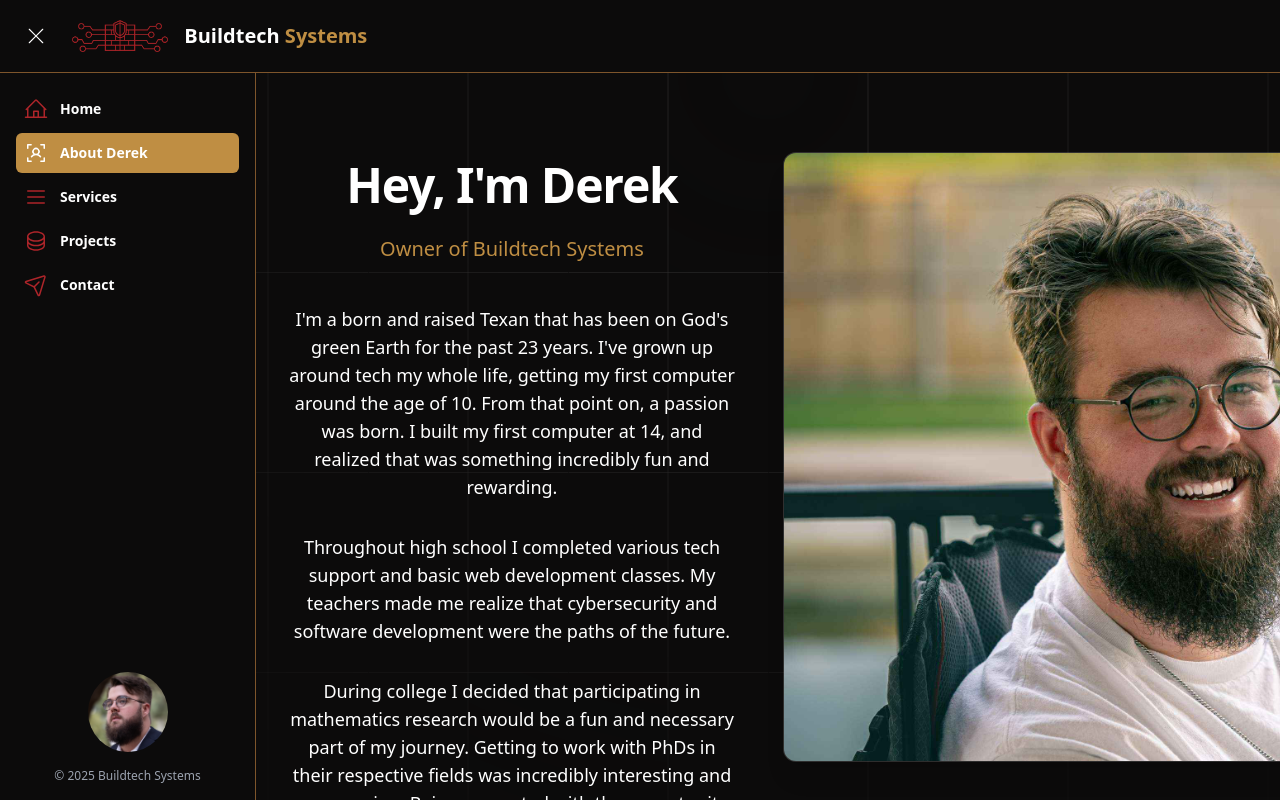
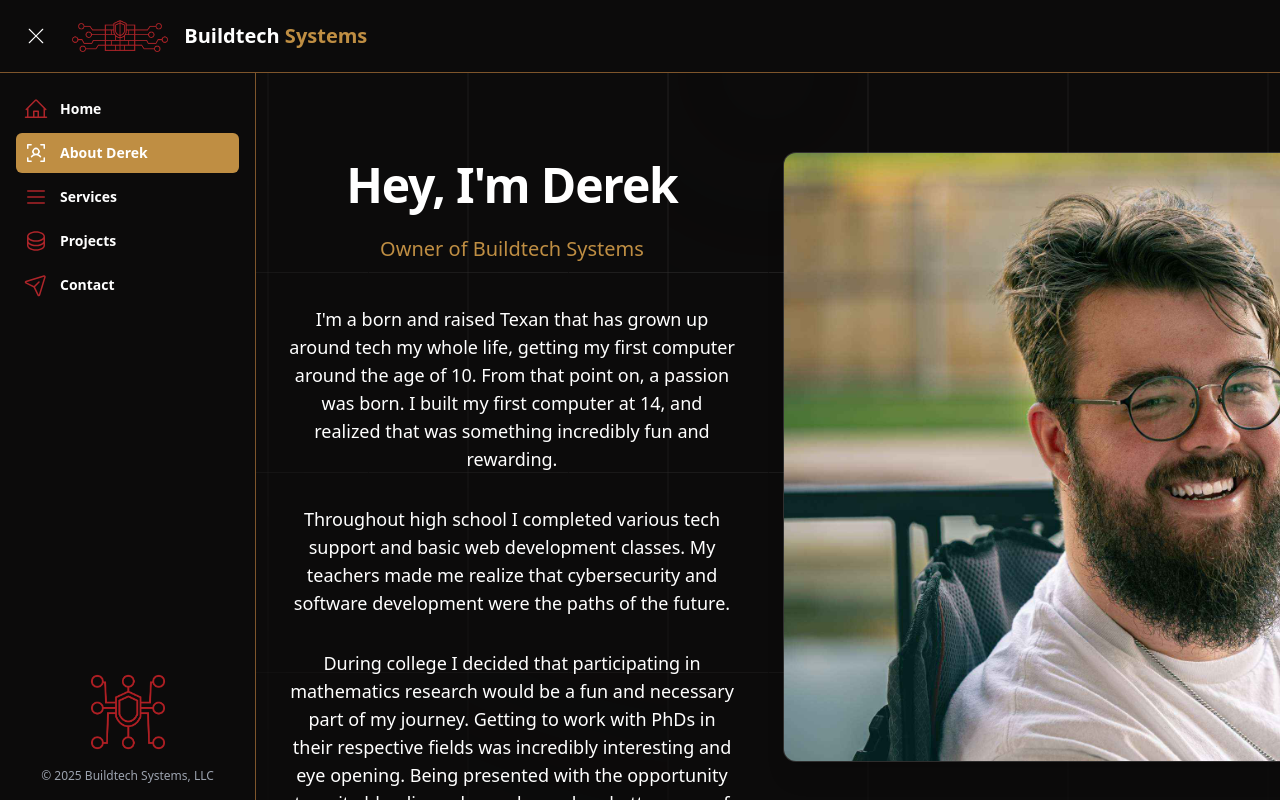
Before and after one commit to DKH707/buildtechwebsite, a React (Vite) app in the folder client/: page /about in a window 1280 px wide. Built offline with nearby package versions, Linux system fonts and the light colour scheme; no server answers; a web font is replaced by a local one.

Commit message:
Update branding and add functional year

```diff
--- a/client/src/Components/AboutPage.jsx
+++ b/client/src/Components/AboutPage.jsx
@@ -113,8 +113,7 @@ export default function AboutPage() {
               <div className="lg:pr-4">
                 <div className="max-w-xl text-lg text-text lg:max-w-lg">
                   <p>
-                    I'm a born and raised Texan that has been on God's green Earth
-                    for the past 23 years. I've grown up around tech my whole
+                    I'm a born and raised Texan that has grown up around tech my whole
                     life, getting my first computer around the age of 10. From
                     that point on, a passion was born. I built my first computer
                     at 14, and realized that was something incredibly fun and
--- a/client/src/Components/Navigation.jsx
+++ b/client/src/Components/Navigation.jsx
@@ -48,6 +48,8 @@ export default function Navigation() {
   const toggleSidebar = () => {
     setSidebarOpen(!sidebarOpen);
   };
+
+  const year = new Date().getFullYear()
 
   return (
     <div className="flex h-screen flex-col bg-bground">
@@ -127,9 +129,9 @@ export default function Navigation() {
                 </ul>
               </li>
               <li className="mt-auto max-sm:my-auto">
-                <img src='/derek_cropped.jpg' className='rounded-full size-20 mx-auto'></img>
+                <img src='/SquareLogo.png' className='size-20 mx-auto'></img>
                 <div className="text-xs text-gray-400 px-2 pt-4">
-                  © 2025 Buildtech Systems
+                  © {year} Buildtech Systems, LLC
                 </div>
               </li>
             </ul>
```
Also changed, not shown: client/public/SquareLogo.png (added).
